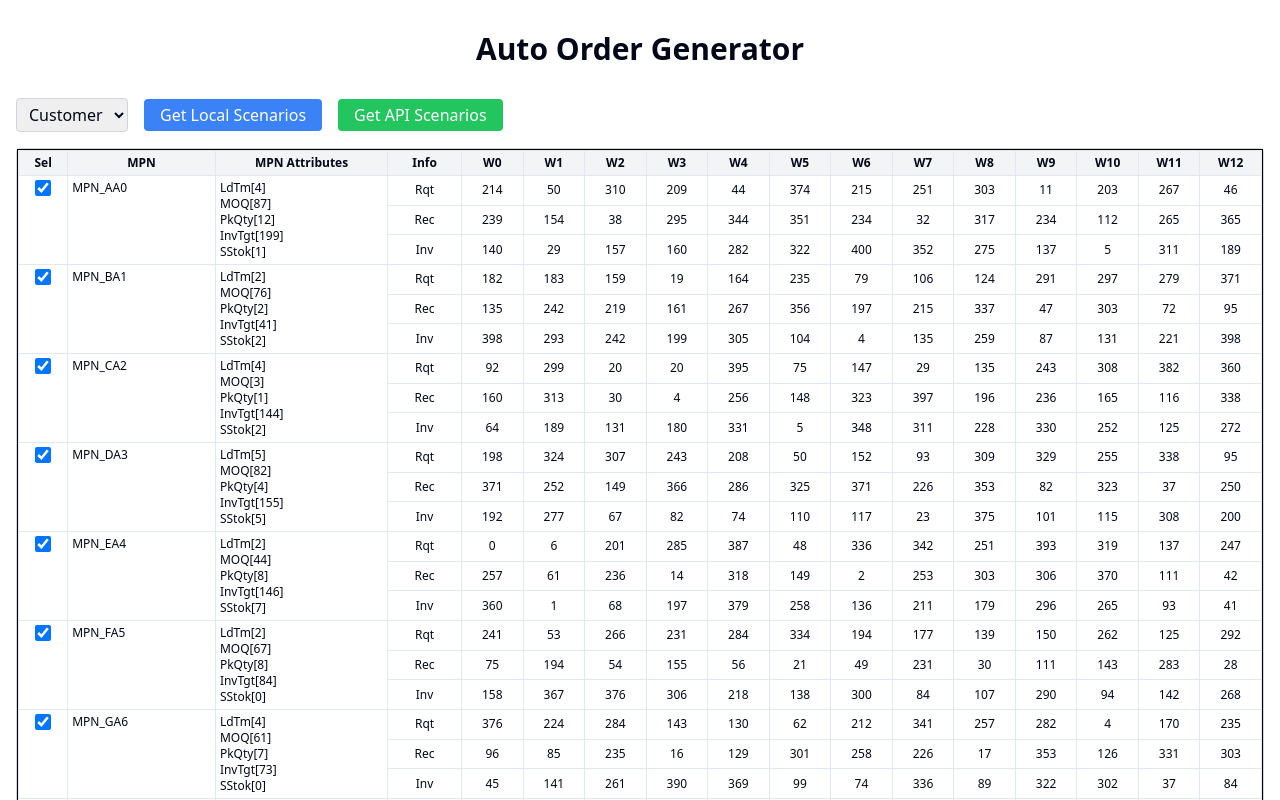
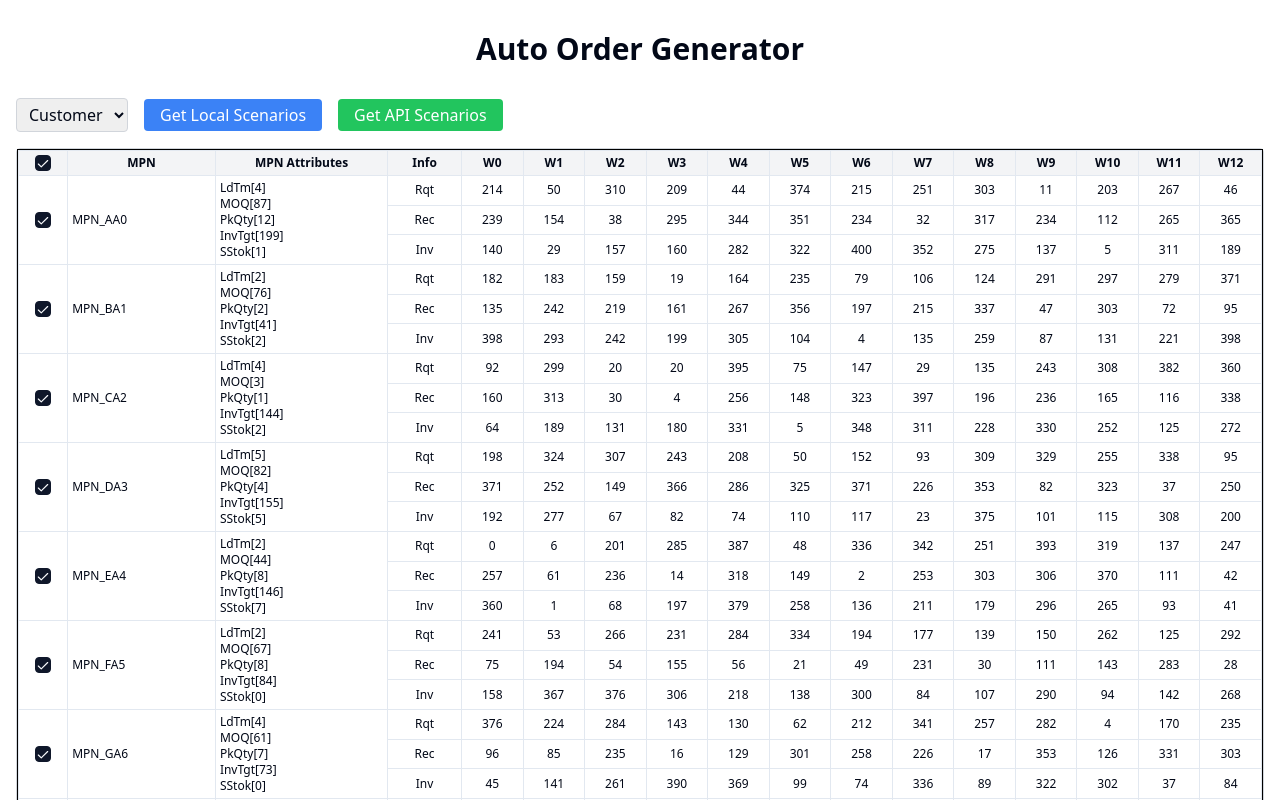
Before and after one commit to MikeLovable/auto-order-optimiser, a React (Vite) app: page / in a window 1280 px wide. Both pictures are taken after a click on the button "Get Local Scenarios". Shown: the top 800 px of the page. Built offline with nearby package versions, Linux system fonts and the light colour scheme.

Commit message:
feat: Add select all checkbox and cell alignment
Adds a checkbox to the ProductionScenarioTable header to select/deselect all rows.
Vertically centers the content of cells that span multiple rows.

```diff
--- a/src/components/ProductionScenarioTable.tsx
+++ b/src/components/ProductionScenarioTable.tsx
@@ -1,5 +1,7 @@
+
 import React from 'react';
 import { ProductionScenarioArray, PERIODS } from '../types';
+import { Checkbox } from "@/components/ui/checkbox";
 
 interface ProductionScenarioTableProps {
   scenarios: ProductionScenarioArray;
@@ -10,12 +12,27 @@ const ProductionScenarioTable: React.FC<ProductionScenarioTableProps> = ({ scena
   // Create week headers for columns (0 to PERIODS)
   const weekHeaders = Array.from({ length: PERIODS + 1 }, (_, i) => i);
 
+  // Handle select all checkbox change
+  const handleSelectAll = (checked: boolean) => {
+    scenarios.forEach((_, index) => onSelectionChange(index, checked));
+  };
+
+  // Calculate the current state of select all (checked if all are selected)
+  const allSelected = scenarios.length > 0 && scenarios.every(scenario => scenario.Sel);
+
   return (
     <div className="overflow-x-auto border border-black">
       <table className="w-full table-auto border-collapse">
         <thead>
           <tr className="bg-gray-100 text-xs">
-            <th className="border p-1 sticky left-0 bg-gray-100 w-8">Sel</th>
+            <th className="border p-1 sticky left-0 bg-gray-100 w-8">
+              <div className="flex items-center justify-center">
+                <Checkbox
+                  checked={allSelected}
+                  onCheckedChange={(checked) => handleSelectAll(checked as boolean)}
+                />
+              </div>
+            </th>
             <th className="border p-1 sticky left-10 bg-gray-100 w-24">MPN</th>
             <th className="border p-1 sticky left-32 bg-gray-100 w-28">MPN Attributes</th>
             <th className="border p-1 w-12">Info</th>
@@ -29,23 +46,27 @@ const ProductionScenarioTable: React.FC<ProductionScenarioTableProps> = ({ scena
             <React.Fragment key={`${scenario.MPN}-${scenarioIndex}`}>
               {/* Requirements Row */}
               <tr className="text-xs">
-                <td rowSpan={3} className="border p-1 align-top text-center sticky left-0 bg-white">
-                  <input
-                    type="checkbox"
+                <td rowSpan={3} className="border p-1 sticky left-0 bg-white">
+                  <div className="h-full flex items-center justify-center">
+                    <Checkbox
                       checked={scenario.Sel}
-                    onChange={(e) => onSelectionChange(scenarioIndex, e.target.checked)}
-                    className="w-4 h-4"
+                      onCheckedChange={(checked) => onSelectionChange(scenarioIndex, checked as boolean)}
                     />
+                  </div>
                 </td>
-                <td rowSpan={3} className="border p-1 align-top font-medium sticky left-10 bg-white whitespace-nowrap overflow-hidden text-ellipsis">
+                <td rowSpan={3} className="border p-1 sticky left-10 bg-white">
+                  <div className="h-full flex items-center font-medium whitespace-nowrap overflow-hidden text-ellipsis">
                     {scenario.MPN}
+                  </div>
                 </td>
-                <td rowSpan={3} className="border p-1 align-top text-xs sticky left-32 bg-white">
+                <td rowSpan={3} className="border p-1 sticky left-32 bg-white">
+                  <div className="h-full flex flex-col justify-center text-xs">
                     <div>LdTm[{scenario.LdTm}]</div>
                     <div>MOQ[{scenario.MOQ}]</div>
                     <div>PkQty[{scenario.PkQty}]</div>
                     <div>InvTgt[{scenario.InvTgt}]</div>
                     <div>SStok[{scenario.SStok}]</div>
+                  </div>
                 </td>
                 <td className="border p-1 font-medium text-center">Rqt</td>
                 {scenario.Rqt.map((value, i) => (
```
Lines whose indentation alone changed are shown as unchanged.
